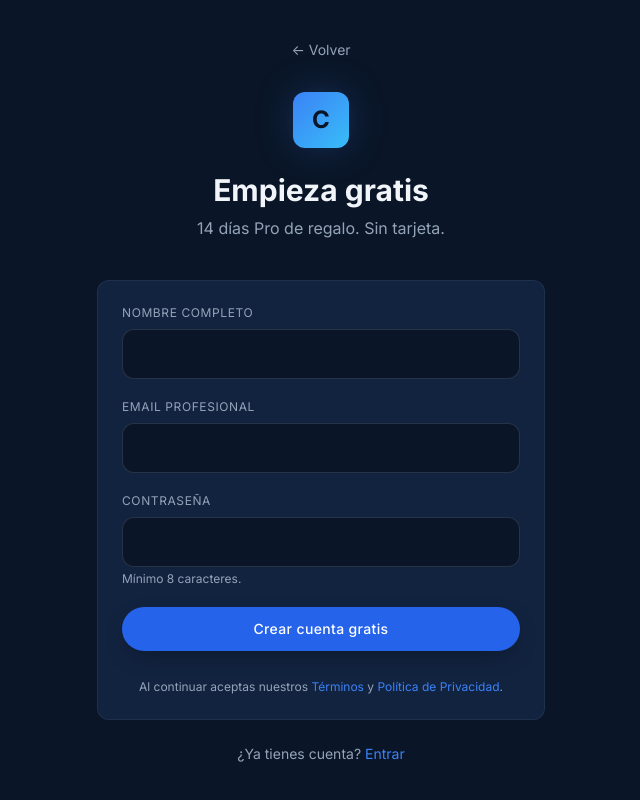
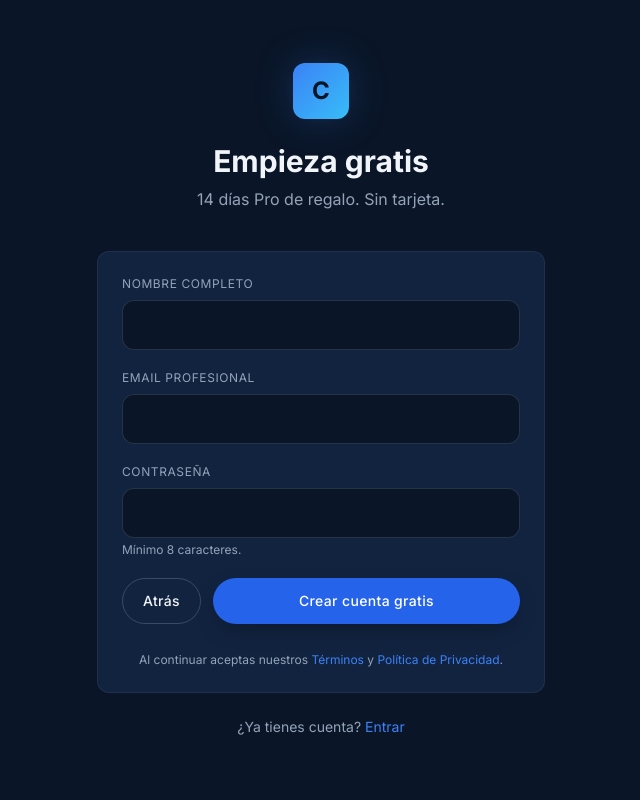
Before and after one commit to atourino8/coachify, a SvelteKit app: page /register in a window 1280 px wide. Shown: the whole page, without its empty margins (319-959 px from the left). Built offline with nearby package versions, Linux system fonts and the light colour scheme; no server answers.

Commit message:
register/recover: mismo patron de boton 'Atras' junto al primario (quitar link flotante)

```diff
--- a/src/routes/recover/+page.svelte
+++ b/src/routes/recover/+page.svelte
@@ -46,12 +46,6 @@
 <div class="min-h-screen flex items-center justify-center p-6">
   <div class="w-full max-w-md">
     <div class="text-center mb-10">
-      <a
-        href="/login"
-        class="inline-flex items-center gap-2 mb-8 text-text-mute hover:text-text transition-colors text-sm"
-      >
-        ← Volver al login
-      </a>
       <div
         class="w-14 h-14 mx-auto mb-6 rounded-xl bg-gradient-to-br from-primary to-accent
                grid place-items-center text-bg font-bold text-2xl shadow-glow"
@@ -104,9 +98,12 @@
           </p>
         {/if}
 
-        <button type="submit" disabled={loading} class="btn-primary w-full">
-          {loading ? 'Enviando…' : 'Enviarme el email'}
-        </button>
+        <div class="flex gap-3">
+          <a href="/login" class="btn-ghost px-5" aria-label="Volver al login">Atrás</a>
+          <button type="submit" disabled={loading} class="btn-primary flex-1">
+            {loading ? 'Enviando…' : 'Enviarme el email'}
+          </button>
+        </div>
       </form>
 
       <p class="text-center text-sm text-text-mute mt-6">
--- a/src/routes/register/+page.svelte
+++ b/src/routes/register/+page.svelte
@@ -65,12 +65,6 @@
 <div class="min-h-screen flex items-center justify-center p-6">
   <div class="w-full max-w-md">
     <div class="text-center mb-10">
-      <a
-        href="/"
-        class="inline-flex items-center gap-2 mb-8 text-text-mute hover:text-text transition-colors text-sm"
-      >
-        ← Volver
-      </a>
       <div
         class="w-14 h-14 mx-auto mb-6 rounded-xl bg-gradient-to-br from-primary to-accent
                grid place-items-center text-bg font-bold text-2xl shadow-glow"
@@ -145,9 +139,12 @@
           </p>
         {/if}
 
-        <button type="submit" disabled={loading} class="btn-primary w-full">
-          {loading ? 'Creando cuenta…' : 'Crear cuenta gratis'}
-        </button>
+        <div class="flex gap-3">
+          <a href="/" class="btn-ghost px-5" aria-label="Volver al inicio">Atrás</a>
+          <button type="submit" disabled={loading} class="btn-primary flex-1">
+            {loading ? 'Creando cuenta…' : 'Crear cuenta gratis'}
+          </button>
+        </div>
 
         <p class="text-xs text-text-mute text-center pt-2">
           Al continuar aceptas nuestros
```
